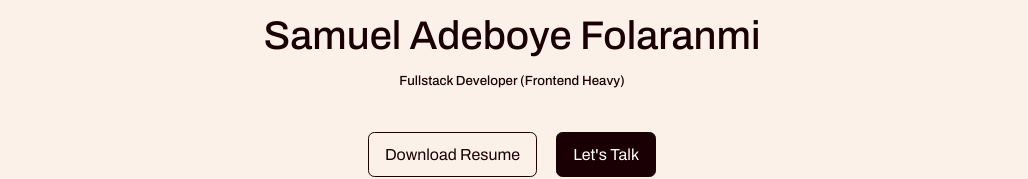
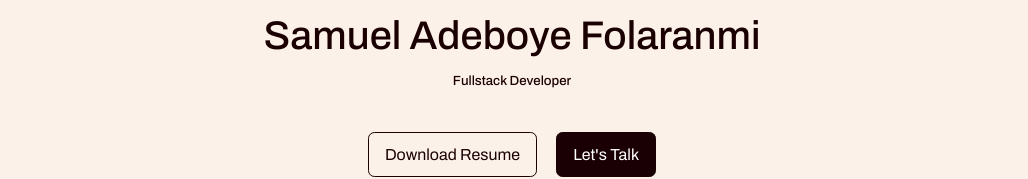
Before and after one commit to Boye95/boye-portfolio, a React (Create React App) app: page / in a window 1280 px wide. Shown: the part 133-312 px from the top of the page, without its empty margins (128-1156 px from the left). Built offline with nearby package versions, Linux system fonts and the light colour scheme.

Commit message:
add minor style coreections

```diff
--- a/src/components/Contact/Contact.jsx
+++ b/src/components/Contact/Contact.jsx
@@ -8,6 +8,7 @@ import { AiFillGithub } from 'react-icons/ai'
 import emailjs from '@emailjs/browser'
 
 const Contact = () => {
+
   const form = useRef()
 
   const sendEmail = e => {
@@ -23,6 +24,7 @@ const Contact = () => {
       .then(
         result => {
           console.log(result.text)
+          alert('Message sent!');
         },
         error => {
           console.log(error.text)
@@ -93,6 +95,7 @@ const Contact = () => {
           <button type='submit' className='btn btn-primary'>
             Send Message
           </button>
+          <p></p>
         </form>
       </div>
     </section>
--- a/src/components/Header/Header.jsx
+++ b/src/components/Header/Header.jsx
@@ -10,7 +10,7 @@ const Header = () => {
       <div className='main-container header__container'>
         <h5>Hello, I'm</h5>
         <h1>Samuel Adeboye Folaranmi</h1>
-        <h5 className='text-dark'>Fullstack Developer (Frontend Heavy)</h5>
+        <h5 className='text-dark'>Fullstack Developer</h5>
         <CTA />
         <Socials />
 
--- a/src/components/Testimonials/Testimonials.scss
+++ b/src/components/Testimonials/Testimonials.scss
@@ -23,15 +23,19 @@
 
         .client__name {
             color: $BackgroundColor;
+            font-size: 0.9rem;
         }
 
         .client__title {
             color: $BackgroundColor;
             font-weight: 300;
+            font-size: 0.8rem;
+            font-style: italic;
         }
         .client__review {
             color: $ForegroundWhite;
             opacity: 0.9;
+            font-size: 1rem;
             font-weight: 300;
             display: block;
             width: 80%;
```
